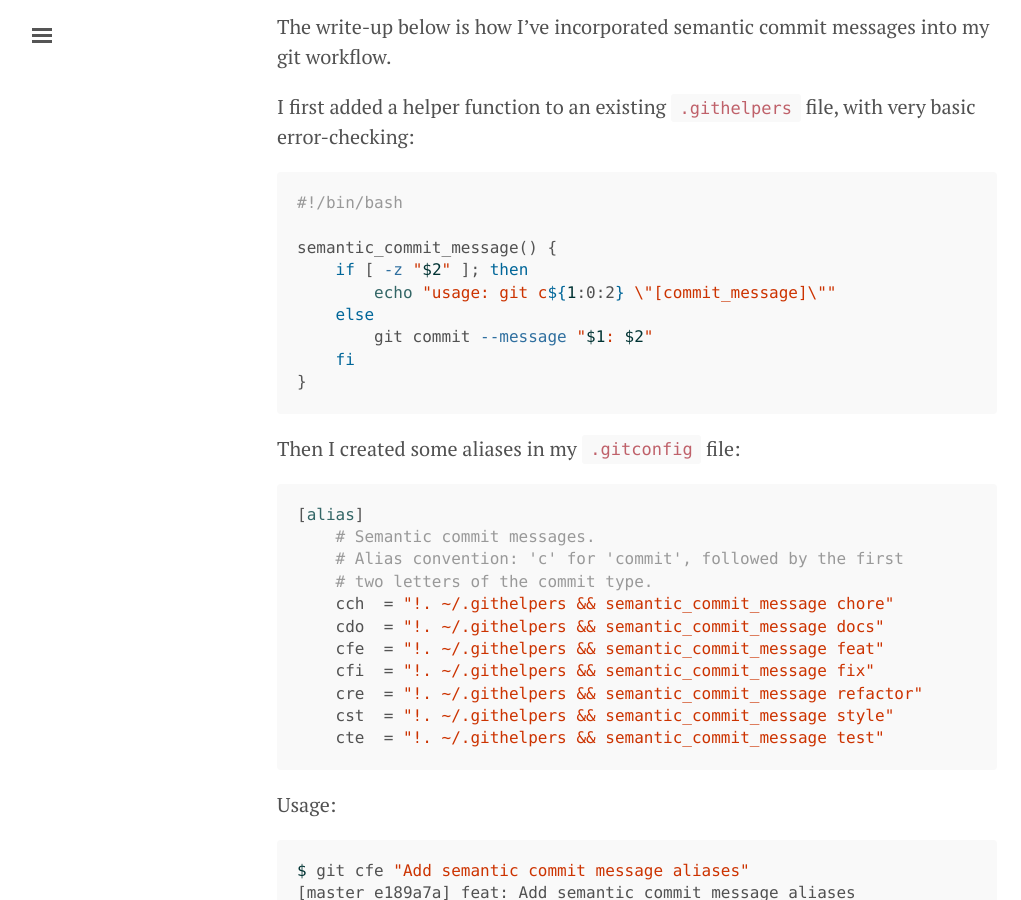
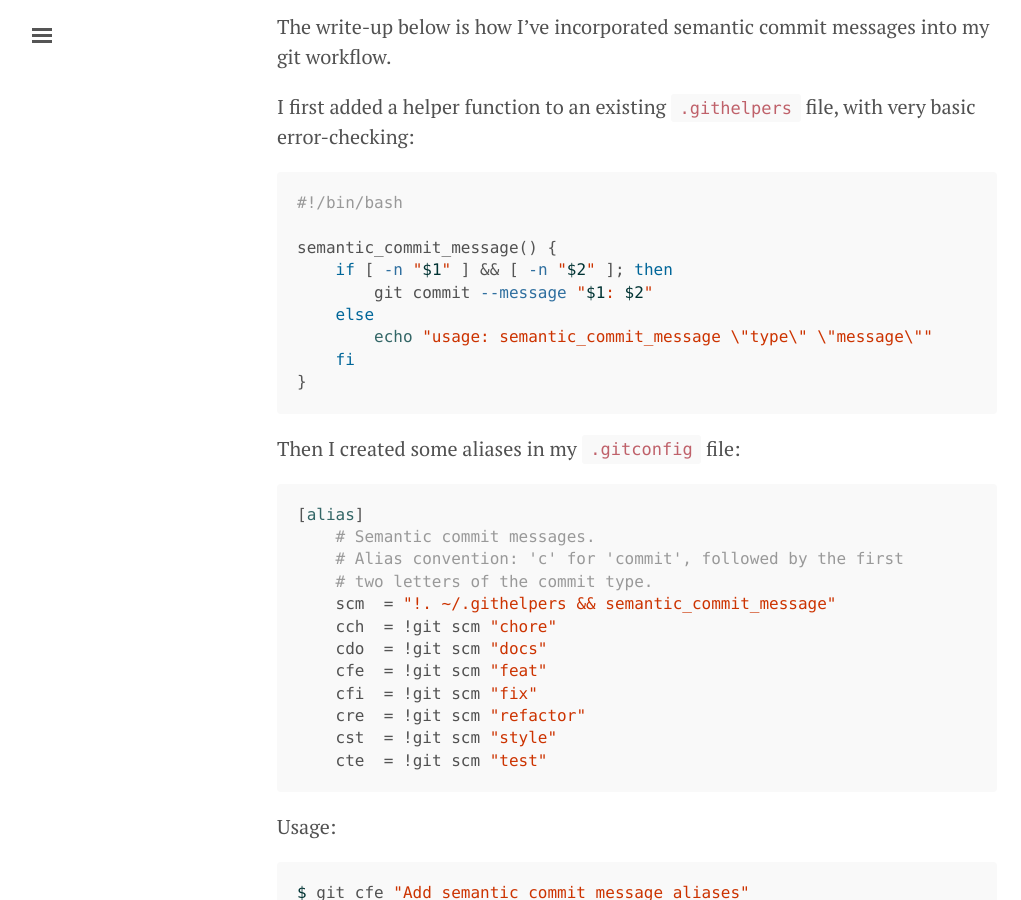
Before and after one commit to adrianwong/adrianwong.github.io, a Jekyll site: the page built from _posts/2017-06-28-semantic-commit-messages.md, in a window 1280 px wide and 900 px high, scrolled down 735 px. Shown: the whole window, without its empty margins (3-1024 px from the left). Built offline with Jekyll 4.4.1, drawn with Linux system fonts in a browser that asks for light colours; comment, search, counter and statistics services are not loaded.

Commit message:
refactor: Refactored SCM method and aliases. Update blog post accordingly

````diff
--- a/_posts/2017-06-28-semantic-commit-messages.md
+++ b/_posts/2017-06-28-semantic-commit-messages.md
@@ -23,10 +23,10 @@ I first added a helper function to an existing `.githelpers` file, with very bas
 #!/bin/bash
 
 semantic_commit_message() {
-    if [ -z "$2" ]; then
-        echo "usage: git c${1:0:2} \"[commit_message]\""
+    if [ -n "$1" ] && [ -n "$2" ]; then
+        git commit --message "$1: $2"
     else
-        git commit --message "$1: $2"
+        echo "usage: semantic_commit_message \"type\" \"message\""
     fi
 }
 ```
@@ -38,13 +38,14 @@ Then I created some aliases in my `.gitconfig` file:
     # Semantic commit messages.
     # Alias convention: 'c' for 'commit', followed by the first
     # two letters of the commit type.
-    cch  = "!. ~/.githelpers && semantic_commit_message chore"
-    cdo  = "!. ~/.githelpers && semantic_commit_message docs"
-    cfe  = "!. ~/.githelpers && semantic_commit_message feat"
-    cfi  = "!. ~/.githelpers && semantic_commit_message fix"
-    cre  = "!. ~/.githelpers && semantic_commit_message refactor"
-    cst  = "!. ~/.githelpers && semantic_commit_message style"
-    cte  = "!. ~/.githelpers && semantic_commit_message test"
+    scm  = "!. ~/.githelpers && semantic_commit_message"
+    cch  = !git scm "chore"
+    cdo  = !git scm "docs"
+    cfe  = !git scm "feat"
+    cfi  = !git scm "fix"
+    cre  = !git scm "refactor"
+    cst  = !git scm "style"
+    cte  = !git scm "test"
 ```
 
 Usage:
````
